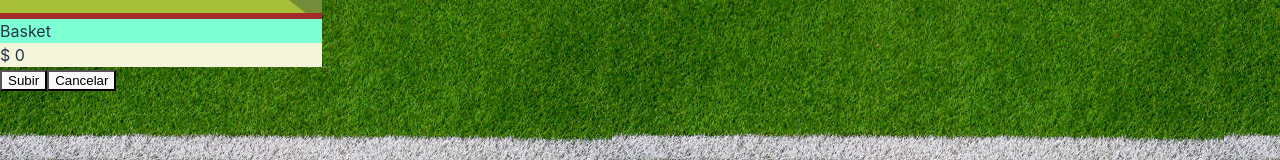
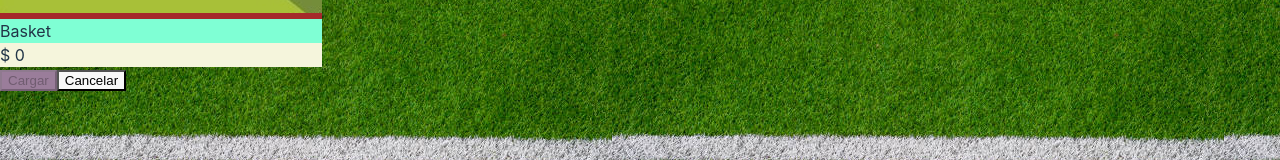
Before and after one commit to pablo-salituri/FutsScore, a React (Vite) app in the folder Front/: page /admin/addItem in a window 1280 px wide. Shown: the part 515-675 px from the top of the page. Built offline with nearby package versions, Linux system fonts and the light colour scheme.

Commit message:
Disabled de buttons

```diff
--- a/Front/src/Components/Admin/AddItem/AddItem.jsx
+++ b/Front/src/Components/Admin/AddItem/AddItem.jsx
@@ -16,6 +16,11 @@ export default function AddItem() {
     ImgUrl: "",
     miniature: "",
   });
+
+  function checkDisabled() {
+    if (!data.Price || !data.miniature) return true;
+    else return false;
+  }
 
   function handleInputChange(event) {
     const field = event.target.id;
@@ -46,6 +51,7 @@ export default function AddItem() {
   };
 
   const handleUpload = async () => {
+    console.log("hola");
     try {
       await uploadCard("carga", data);
 
@@ -150,8 +156,13 @@ export default function AddItem() {
           <section>
             {/* <UploadImage file={data.ImgUrl} /> */}
             <section className={styles.buttonSection}>
-              <button className={styles.button} onClick={() => handleUpload()}>
-                Subir
+              <button
+                className={styles.button}
+                style={checkDisabled() ? { backgroundColor: "#9a7d9a" } : {}}
+                onClick={() => handleUpload()}
+                disabled={checkDisabled()}
+              >
+                Cargar
               </button>
               <Link to="/admin" style={{ display: "contents" }}>
                 <button className={styles.button}>Cancelar</button>
--- a/Front/src/Components/Admin/AdminTools/AdminTools.jsx
+++ b/Front/src/Components/Admin/AdminTools/AdminTools.jsx
@@ -144,6 +144,7 @@ export default function AdminTools() {
             <section className={styles.buttonSection}>
               <button
                 className={styles.button}
+                style={checkDisabled() ? { backgroundColor: "#9a7d9a" } : {}}
                 onClick={() => handleUpload()}
                 disabled={checkDisabled()}
               >
--- a/Front/src/Components/Admin/UpdateItem/UpdateItem.jsx
+++ b/Front/src/Components/Admin/UpdateItem/UpdateItem.jsx
@@ -217,7 +217,11 @@ export default function UpdateItem() {
             <section className={styles.buttonSection}>
               <button
                 className={styles.button}
+                style={
+                  !cardInfo.data.Price ? { backgroundColor: "#9a7d9a" } : {}
+                }
                 onClick={() => handleConfirmation()}
+                disabled={!cardInfo.data.Price}
               >
                 Guardar cambios
               </button>
```
